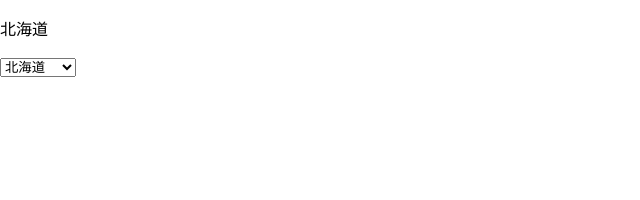
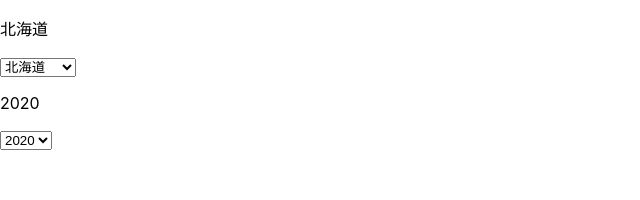
Before and after one commit to itc-s21009/CoronaChartReact, a React (Create React App) app: page / in a window 1280 px wide. Shown: the top 200 px of the page, without its empty margins (0-640 px from the left). Built offline with nearby package versions, Linux system fonts and the light colour scheme.

Commit message:
year select menu

```diff
--- a/src/App.js
+++ b/src/App.js
@@ -1,10 +1,11 @@
 import React, { useState, useEffect } from 'react'
 import AreaSelectMenu, { getAreas } from './AreaSelectMenu'
+import YearSelectMenu, { getYears } from './YearSelectMenu.jsx'
 
 function App() {
   const uri = "http://localhost:3000/data.json"
   const [area, setArea] = useState(getAreas()[0])
-  const [year, setYear] = useState('')
+  const [year, setYear] = useState(getYears()[0])
   const [data, setData] = useState([])
   useEffect(() =>
     window.fetch(uri)
@@ -12,13 +13,14 @@ function App() {
       .then(json => setData(json.itemList))
     , []
   )
-  const handleAreaChange = e => {
-    setArea(e.target.value)
-  }
+  const handleAreaChange = e => setArea(e.target.value)
+  const handleYearChange = e => setYear(e.target.value)
   return (
     <>
       <p>{area}</p>
       <AreaSelectMenu onChange={handleAreaChange} />
+      <p>{year}</p>
+      <YearSelectMenu onChange={handleYearChange} />
     </>
   )
 }
--- /dev/null
+++ b/src/YearSelectMenu.jsx
@@ -0,0 +1,14 @@
+import React from 'react'
+import SelectMenu from './SelectMenu'
+
+const years = [
+    "2020",
+    "2021"
+]
+
+const YearSelectMenu = ({ onChange }) => {
+    return <SelectMenu values={years} onChange={onChange} />
+}
+
+export const getYears = () => years
+export default YearSelectMenu
```
